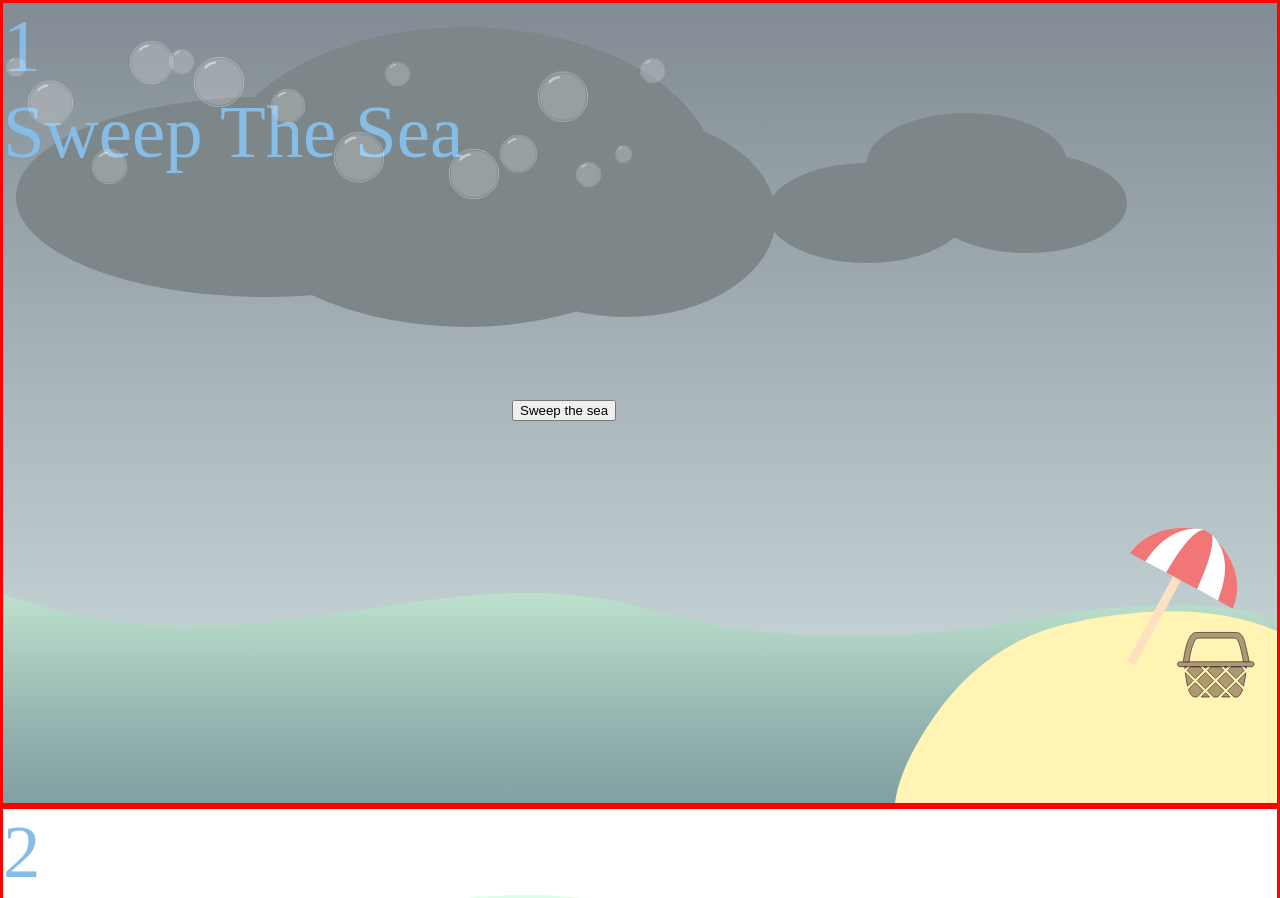
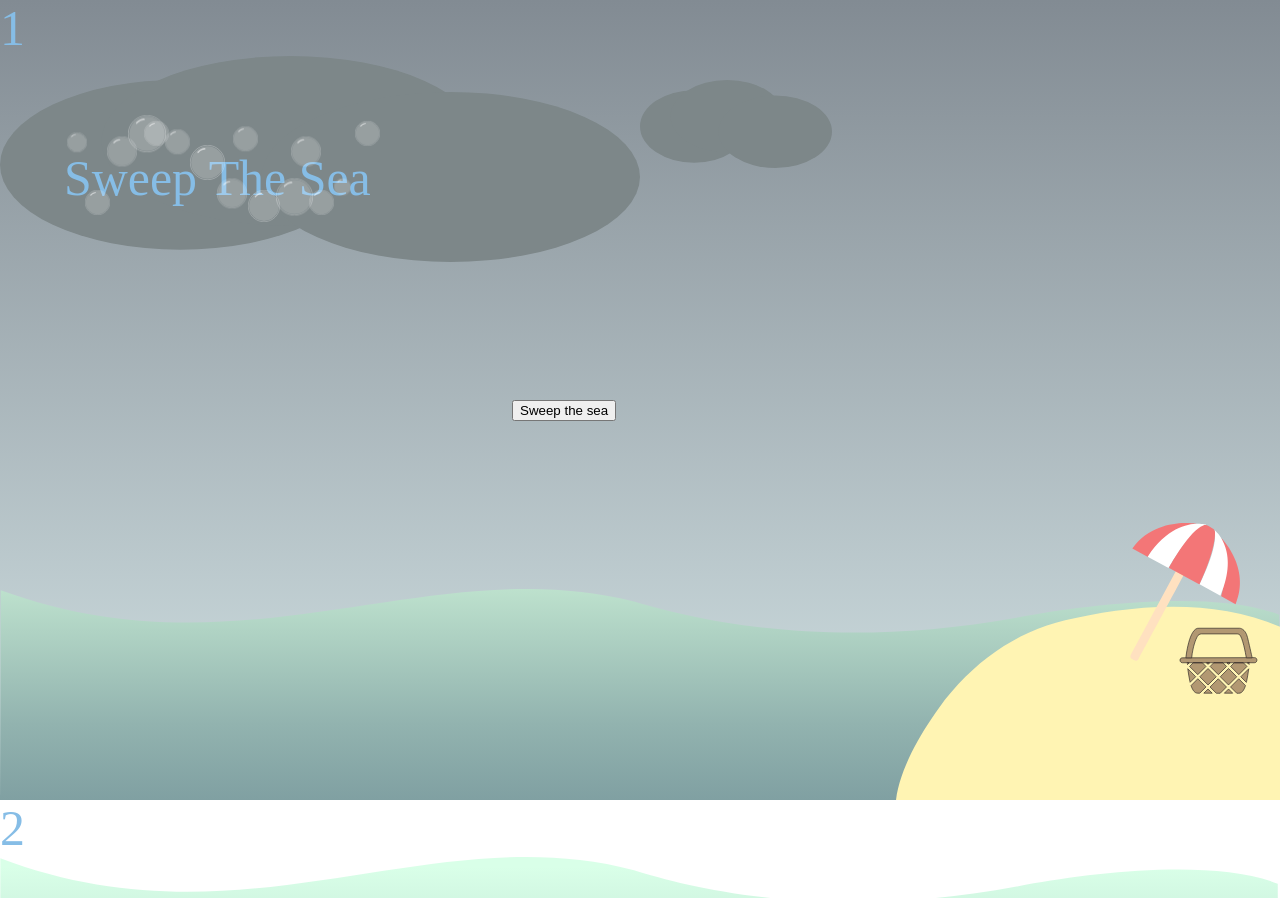
Before and after one commit to AdvancedCSS2024/idg1292-2024-oblig3-group05, a plain HTML site: page index.html in a window 1280 px wide. Shown: the top 898 px of the page. Drawn offline with Linux system fonts and the light colour scheme; a web font is replaced by a local one.

Commit message:
ready to merge

```diff
--- a/assets/styles/style.scss
+++ b/assets/styles/style.scss
@@ -19,10 +19,13 @@ body, h1 {
   background: linear-gradient(0deg, #104861 0%, #557583 50%, #81a1a3 100%);
 }
 
+.unpolluted {
+  background: linear-gradient(0deg, #3a4ca0 0%, #47c4e0 50%, #cbeaf4 100%);
+}
+
 
 .section--1, .section--2, .section--3, .section--4 {
   height: 100vh;
-  border: solid red;
   position: relative;
 
 }
@@ -54,76 +57,17 @@ body, h1 {
   display: none;
 }
 
-.clouds__small {
+.cloud--large--nasty {
   position: absolute;
-  left: 60%;
-  top: 10%;
-
-
-  &--one {
-      position: absolute;
-      top: 80px;
-      width: 200px;
-      height: 100px;
-      border-radius: 50%;
-  }
-
-  &--two {
-      position: absolute;
-      left: 100px;
-      top: 30px;
-      width: 200px;
-      height: 100px;
-      border-radius: 50%;
-  }
-
-  &--three {
-      position: absolute;
-      left: 160px;
-      top: 70px;
-      border-radius: 70%;
-      width: 200px;
-      height: 100px;
-  }
+  top: 7%;
+  width: 50%;
 }
 
-.clean {
-  background: #ffff;
-}
-
-.nasty {
-  background: #7d8789;
-}
-
-.clouds__large {
+.cloud--small--nasty {
   position: absolute;
-  left: 1%;
-  top: 3%;
-
-  &--one {
-      position: absolute;
-      top: 70px;
-      width: 500px;
-      height: 200px;
-      border-radius: 50%;
-  }
-
-  &--two {
-      position: absolute;
-      left: 200px;
-      width: 500px;
-      height: 300px;
-      border-radius: 50%;
-  }
-
-  &--three {
-      position: absolute;
-      left: 460px;
-      top: 90px;
-      border-radius: 70%;
-      width: 300px;
-      height: 200px;
-  }
+  top: 10%;
+  left: 50%;
+  width: 15%;
 }
 
 .island {
@@ -139,7 +83,9 @@ background: #fff;
 }
 
 .title-wrapper {
-position: relative;
+position: absolute;
+top: 150px;
+left: 5%;
 }
 
 :root {
@@ -150,8 +96,12 @@ h1 {
   font-family: "Oi", serif;
   font-weight: 400;
   font-style: normal;
-  font-size: 3rem;
+  font-size: 2rem;
   color: #86bde6;
+}
+
+.title-wrapper {
+  max-width: max-content;
 }
 
 #bubbleOne, #bubbleTwo, #bubbleThree, #bubbleFour, #bubbleFive,
@@ -161,104 +111,104 @@ h1 {
 }
 
 #bubbleOne {
-  width: 1.4rem;
+  width: 1rem;
   top: 70%; /* Changed from 110px */
   left: 7%; /* Changed from 100px */
 }
 
 #bubbleTwo {
   width: 0.8rem;
-  top: 70%; /* Changed from 115px */
-  left: 0.2%; /* Changed from 10px */
+  top: 80%; /* Changed from 115px */
+  left: 1%; /* Changed from 10px */
   animation-duration: 8s!important;
 }
 
 #bubbleThree {
-  width: 1.8rem;
-  top: 80%; /* Changed from 125px */
-  left: 2%; /* Changed from 35px */
+  width: 1.2rem;
+  top: 70%; /* Changed from 125px */
+  left: 14%; /* Changed from 35px */
   animation-duration: 9s!important;
 }
 
 #bubbleFour {
-  width: 1.7rem;
+  width: 1.5rem;
   top: 70%; /* Changed from 98px */
-  left: 10%; /* Changed from 175px */
+  left: 21%; /* Changed from 175px */
   animation-duration: 7s!important;
 }
 
 #bubbleFive {
   width: 1rem;
   top: 70%; /* Changed from 105px */
-  left: 13%; /* Changed from 256px */
+  left: 26%; /* Changed from 256px */
   animation-duration: 3s!important;
 }
 
 #bubbleSix {
-  width: 2.0rem;
-  top: 70%; /* Changed from 105px */
-  left: 15%; /* Changed from 320px */
+  width: 1.0rem;
+  top: 75%; /* Changed from 105px */
+  left: 33%; /* Changed from 320px */
   animation-duration: 8s!important;
 }
 
 #bubbleSeven {
   width: 1.4rem;
-  top: 75%; /* Changed from 125px */
-  left: 21%; /* Changed from 436px */
+  top: 70%; /* Changed from 125px */
+  left: 41%; /* Changed from 436px */
   animation-duration: 10s!important;
 }
 
 #bubbleEight {
-  width: 2.0rem;
+  width: 1.2rem;
   top: 70%; /* Changed from 105px */
-  left: 26%; /* Changed from 530px */
+  left: 50%; /* Changed from 530px */
   animation-duration: 4s!important;
 }
 
 #bubbleNine {
   width: 1.0rem;
-  top: 75%; /* Changed from 105px */
-  left: 30%; /* Changed from 600px */
+  top: 70%; /* Changed from 105px */
+  left: 55%; /* Changed from 600px */
   animation-duration: 8s!important;
 }
 
 #bubbleTen {
-  width: 2.0rem;
+  width: 1.3rem;
   top: 70%; /* Changed from 105px */
-  left: 35%; /* Changed from 680px */
+  left: 60%; /* Changed from 680px */
 }
 
 #bubbleEleven {
   width: 1.5rem;
-  top: 73%; /* Changed from 100px */
-  left: 39%; /* Changed from 770px */
+  top: 70%; /* Changed from 100px */
+  left: 69%; /* Changed from 770px */
   animation-duration: 4s!important;
 }
 
 #bubbleTwelve {
-  width: 2.0rem;
+  width: 1.2rem;
   top: 70%; /* Changed from 100px */
-  left: 42%; /* Changed from 900px */
+  left: 74%; /* Changed from 900px */
   animation-duration: 9s!important;
 }
 
 #bubbleThirteen {
   width: 1rem;
-  top: 85%; /* Changed from 110px */
-  left: 45%; /* Changed from 1030px */
+  top: 70%; /* Changed from 110px */
+  left: 80%; /* Changed from 1030px */
 }
 
 #bubbleFourteen {
   width: 0.7rem;
-  top: 85%; /* Changed from 120px */
-  left: 48%; /* Changed from 960px */
+  top: 70%; /* Changed from 120px */
+  left: 88%; /* Changed from 960px */
   animation-duration: 4s!important;
 }
 
 #bubbleFifteen {
   width: 1rem;
-  top: 80%; /* Changed from 120px */
-  left: 50%; /* Changed from 860px */
+  top: 70%; /* Changed from 120px */
+  left: 95%; /* Changed from 860px */
   animation-duration: 3s!important;
 }
 
@@ -269,7 +219,7 @@ h1 {
 
 @keyframes bubbly {
   100% {
-    transform: translateY(-130px);
+    transform: translateY(-90px);
   }
 }
 
@@ -277,6 +227,11 @@ h1 {
 
 
 // Section 2
+
+.section--2 {
+  height: 100vh;
+  z-index: -2;
+}
 
 .section2waves {
   display: none;
@@ -327,15 +282,6 @@ h1 {
   display: visible;
 }
 
-.coral--left,
-.coral--right {
-  display: none;
-}
-
-.cleanCorals {
-  display: visible!important;
-}
-
 .nastyCorals {
   display: none!important;
 }
--- a/index.html
+++ b/index.html
@@ -14,23 +14,8 @@
             <img class="beach-wave--nasty" src="/assets/icons/beach-wave-nasty.svg" alt="polluted wave">
             <img class="beach-wave" src="/assets/icons/beach-wave.svg" alt="clean wave">
 
-            <div class="clouds__small">
-                <div class="clouds__small--one clean nasty">
-                </div>
-                <div class="clouds__small--two clean nasty">
-                </div>
-                <div class="clouds__small--three clean nasty">
-                </div>
-            </div>
-
-            <div class="clouds__large">
-                <div class="clouds__large--one clean nasty">
-                </div>
-                <div class="clouds__large--two clean nasty">
-                </div>
-                <div class="clouds__large--three clean nasty">
-                </div>
-            </div>
+            <img class="cloud--large--nasty" src="/assets/icons/sky-large-gray.svg">
+            <img class="cloud--small--nasty" src="/assets/icons/sky-small-gray.svg">
 
             <div class="title-wrapper">
                 <h1 class="title">Sweep The Sea</h1>
@@ -74,8 +59,8 @@
             <div class="corals">
                 <img class="coral--right--nasty" src="assets/icons/coral-dead-right.svg" alt="">
                 <img class="coral--left--nasty" src="assets/icons/coral-dead-left.svg" alt="">
-                <img class="coral--right" src="assets/icons/coral-right.svg" alt="">
-                <img class="coral--left" src="assets/icons/coral-left.svg" alt="">
+                <img class="coral--right nastyCorals" src="assets/icons/coral-right.svg" alt="">
+                <img class="coral--left nastyCorals" src="assets/icons/coral-left.svg" alt="">
             </div>
 
             <img class="ocean--floor" src="assets/icons/ocean-floor.svg" alt="">
--- a/script.js
+++ b/script.js
@@ -59,12 +59,7 @@ document.addEventListener('DOMContentLoaded', function() {
  // Add a click event listener to the button
  cleanupButton.addEventListener('click', function() {
    // Get the element with class clouds__small--one
-   const smallCloudElOne = document.querySelector('.clouds__small--one');
-   const smallCloudElTwo = document.querySelector('.clouds__small--two');
-   const smallCloudElThree = document.querySelector('.clouds__small--three');
-   const largeCloudElOne = document.querySelector('.clouds__large--one');
-   const largeCloudElTwo = document.querySelector('.clouds__large--two');
-   const largeCloudElThree = document.querySelector('.clouds__large--three');
+
    const backGrounds = document.querySelector('.section--1');
    const oceanNasty = document.querySelector('.beach-wave--nasty');
    const oceanClean = document.querySelector('.beach-wave');
@@ -74,20 +69,9 @@ document.addEventListener('DOMContentLoaded', function() {
    const coralRightNasty = document.querySelector('.coral--right--nasty');
    const coralLeftClean = document.querySelector('.coral--left');
    const coralRightClean = document.querySelector('.coral--right');
+   const waterGradient = document.querySelector('.underwater-gradient');
 
    // Add the class 'clean' to the element
-   smallCloudElOne.classList.remove("nasty");
-   smallCloudElOne.classList.add("clean");
-   smallCloudElTwo.classList.remove("nasty");
-   smallCloudElTwo.classList.add("clean");
-   smallCloudElThree.classList.remove("nasty");
-   smallCloudElThree.classList.add("clean");
-   largeCloudElOne.classList.remove("nasty");
-   largeCloudElOne.classList.add("clean");
-   largeCloudElTwo.classList.remove("nasty");
-   largeCloudElTwo.classList.add("clean");
-   largeCloudElThree.classList.remove("nasty");
-   largeCloudElThree.classList.add("clean");
    backGrounds.classList.add("niceweather");
    oceanNasty.classList.add("nastywaves");
    oceanClean.classList.add("cleanwaves");
@@ -95,6 +79,7 @@ document.addEventListener('DOMContentLoaded', function() {
    sectionTwoClean.classList.add("cleanwaves");
    coralLeftNasty.classList.add("nastyCorals");
    coralRightNasty.classList.add("nastyCorals");
-   coralRightClean.classList.add("cleanCorals");
-   coralLeftClean.classList.add("cleanCorals");
+   coralLeftClean.classList.remove("nastyCorals");
+   coralRightClean.classList.remove("nastyCorals");
+   waterGradient.classList.add('unpolluted');
  });
```
Also changed, not shown: assets/icons/sky-large-gray.svg (added), assets/icons/sky-large-white.svg (added), assets/icons/sky-small-gray.svg (added), assets/icons/sky-small-white.svg (added), assets/styles/style.css, 1 other file.
